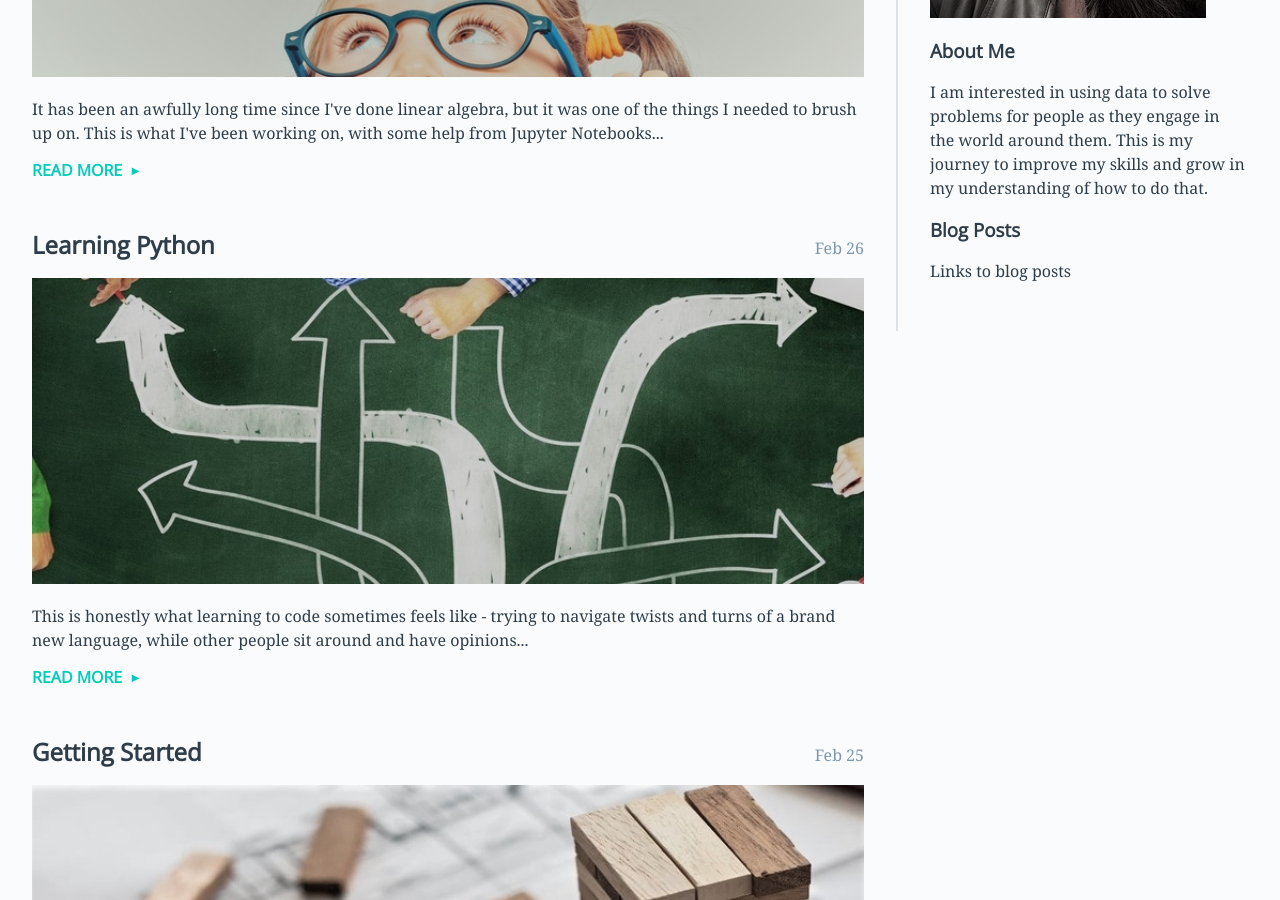
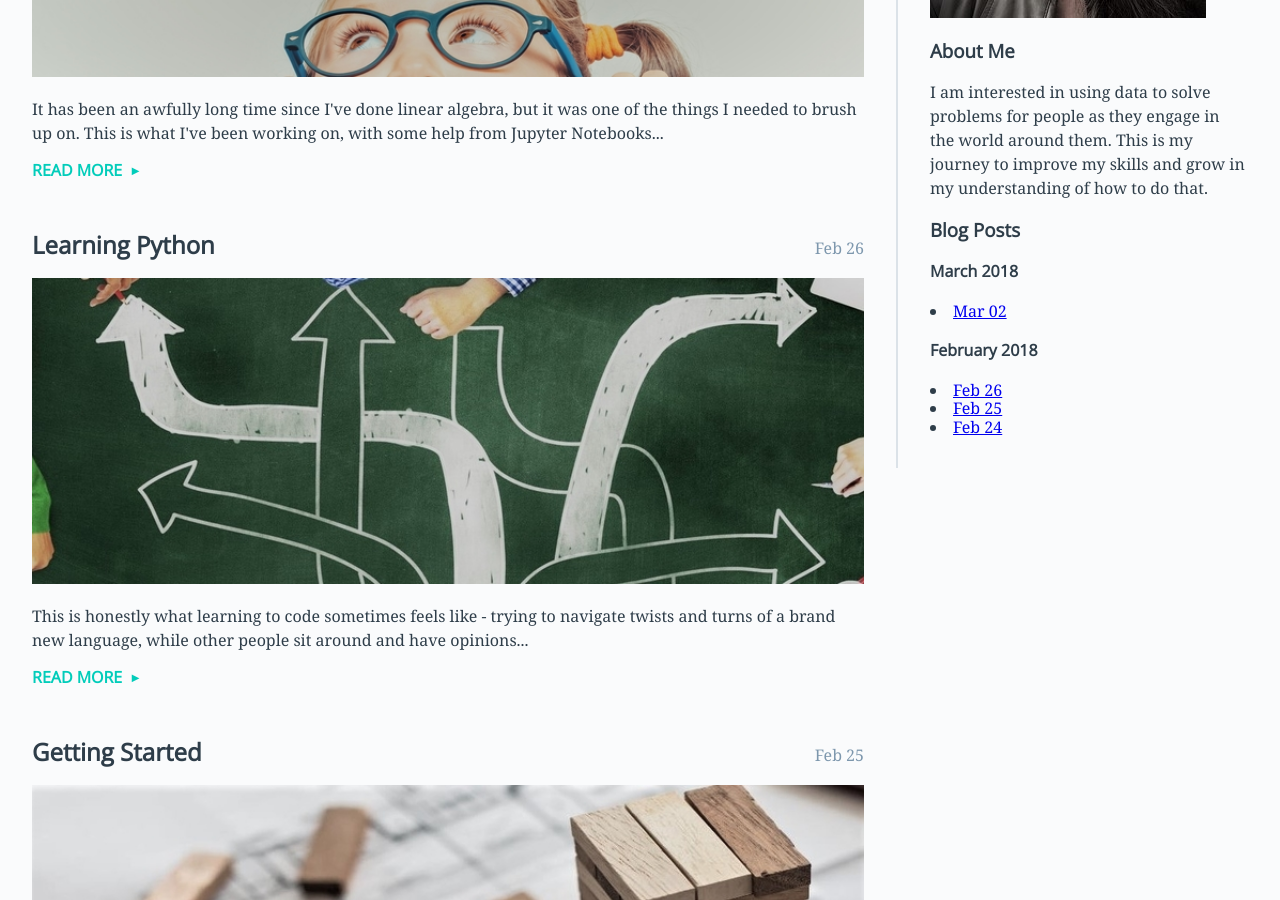
Before and after one commit to rebeccaebarnes/rebeccaebarnes.github.io, a Jekyll site: the page index.html, which Jekyll copies as it is, in a window 1280 px wide and 900 px high, scrolled down 675 px. Built offline with Jekyll 4.4.1, drawn with Linux system fonts in a browser that asks for light colours.

Commit message:
Add links for Blog Posts

```diff
--- a/index.html
+++ b/index.html
@@ -80,7 +80,12 @@
                 <p>I am interested in using data to solve problems for people as they engage in the world around them. This is my journey to improve my skills and grow in my understanding of how to do that.</p>
 
                 <h3>Blog Posts</h3>
-                <p>Links to blog posts</p>
+                <h4>March 2018</h4>
+                <li><a href="https://rebeccaebarnes.github.io/2018/03/02/brushing-up-on-linear-algebra">Mar 02</a></li>
+                <h4>February 2018</h4>
+                <li><a href="https://rebeccaebarnes.github.io/2018/02/26/learning-python">Feb 26</a></li>
+                <li><a href="https://rebeccaebarnes.github.io/2018/02/25/getting-started">Feb 25</a></li>
+                <li><a href="https://rebeccaebarnes.github.io/2018/02/24/how-did-i-get-here">Feb 24</a></li>
 
             </div>
         </aside>
```
